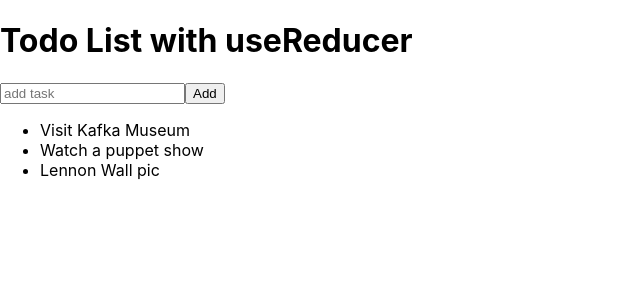
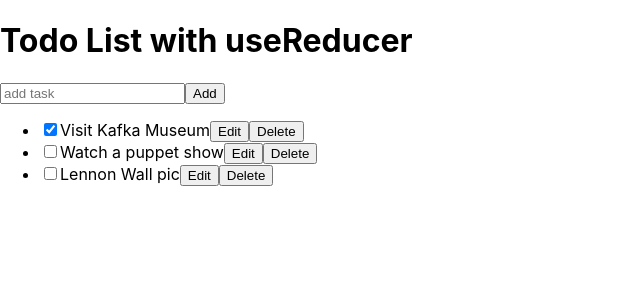
Before and after one commit to RockstarWebDev/React-playground, a React (Create React App) app: page / in a window 1280 px wide. Shown: the top 300 px of the page, without its empty margins (0-640 px from the left). Built offline with nearby package versions, Linux system fonts and the light colour scheme.

Commit message:
todo app with useReducer

```diff
--- a/src/TaskApp.js
+++ b/src/TaskApp.js
@@ -1,3 +1,4 @@
+
 import { useReducer } from "react";
 import TaskList from "./TaskList";
 import TaskAdd from "./TaskAdd";
@@ -12,7 +13,18 @@ function taskReducer(tasks, action) {
            text: action.text,
            done:false}
         ];
+      }case "Changed": {
+           return tasks.map(t=>{
+            if(t.id === action.task.id){
+              return action.task;
+            }else{
+              return t;
+            }
+           })
+      }case "Deleted": {
+        return tasks.filter(t=>t.id !== action.id);
       }
+
       default: {
         throw Error('Unknown action: ' + action.type);
       }
@@ -33,11 +45,19 @@ function taskReducer(tasks, action) {
       });
     }
 
+   function handleChangeTask(task) {
+    dispatch({ type: 'Changed', task:task });
+   }
+
+   function handleDeleteTask(taskId) {
+    dispatch({ type: 'Deleted', id:taskId });
+   }
+
     return(
       <div>
       <h1>Todo List with useReducer</h1>
-      <TaskAdd onAddTask={handleAddTask}/>
-      <TaskList tasks={tasks}/>
+      <TaskAdd onAddTask={handleAddTask} />
+      <TaskList tasks={tasks} onChangeTask={handleChangeTask} onDeleteTask={handleDeleteTask}/>
       </div>
     )
   }
--- a/src/TaskList.js
+++ b/src/TaskList.js
@@ -1,13 +1,63 @@
+import { useState } from "react";
 
+export default function TaskList({ tasks, onChangeTask, onDeleteTask }) {
+  return (
+    <ul>
+      {tasks.map((task) => (
+        <li key={task.id}>
+          <Task task={task} onChange={onChangeTask} onDelete={onDeleteTask} />
+        </li>
+      ))}
+    </ul>
+  );
+}
 
+function Task({ task, onChange, onDelete }) {
+  const [isEditable, SetEditable] = useState(false);
+  let templateState;
 
-export default function TaskList({tasks}){
-
-   return(<ul>
-   {tasks.map(task =>(<li key={task.id}>
-    {task.text}
-   </li>))
-   }
-   </ul>);
-
+  if (isEditable) {
+    templateState = (
+      <>
+        <input
+          type="text"
+          value={task.text}
+          onChange={(e) => onChange({ ...task, text: e.target.value })}
+        />
+        <button onClick={() => SetEditable(false)}>Save</button>
+      </>
+    );
+  } else {
+    templateState = (
+      <>
+        {task.text}
+        <button onClick={() => SetEditable(true)}>Edit</button>
+      </>
+    );
+  }
+  return (
+    <>
+      <label>
+        <input
+          type="checkbox"
+          checked={task.done}
+          onChange={(e) => {
+            onChange({
+              ...task,
+              done: e.target.checked,
+            });
+          }}
+        />
+        {templateState}
+        <button
+          type="button"
+          onClick={() => {
+            onDelete(task.id);
+          }}
+        >
+          Delete
+        </button>
+      </label>
+    </>
+  );
 }
```
